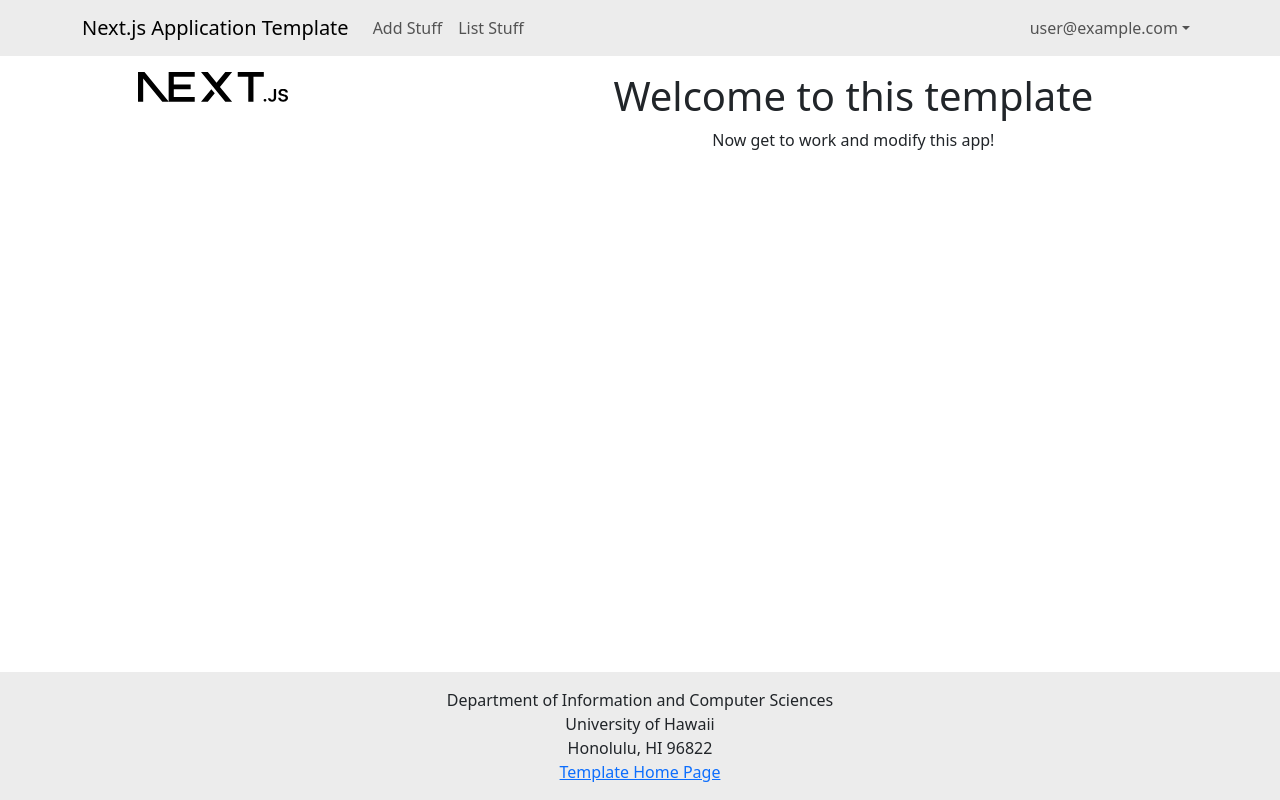
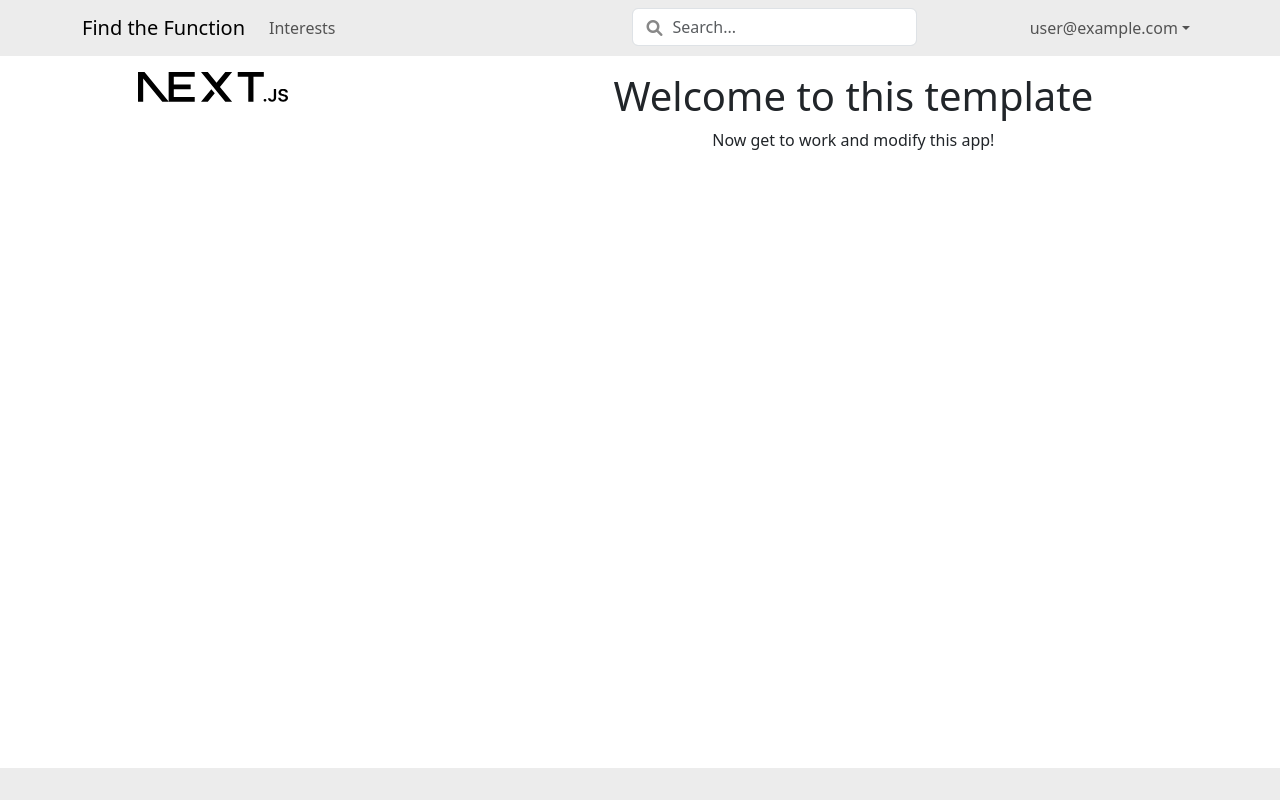
Before and after one commit to find-the-function/find-the-function, a Next.js app: page / in a window 1280 px wide. Built offline with nearby package versions, Linux system fonts and the light colour scheme; no server answers; sample sign-in values are in the browser's storage.

Commit message:
initial page

```diff
--- a/src/app/layout.tsx
+++ b/src/app/layout.tsx
@@ -19,8 +19,8 @@ const geistMono = Geist_Mono({
 });
 
 export const metadata: Metadata = {
-  title: "Next.js Application Template",
-  description: "Generated by ics-software-engineering.github.io",
+  title: "Find the Function",
+  description: "An easy way for incoming students to discover a community of shared interests.",
 };
 
 export default function RootLayout({
--- a/src/components/Footer.tsx
+++ b/src/components/Footer.tsx
@@ -1,20 +1,23 @@
-import { Col, Container } from 'react-bootstrap';
+// import { Col, Container } from 'react-bootstrap';
 
-/** The Footer appears at the bottom of every page. Rendered by the App Layout component. */
-const Footer = () => (
+
+// /** The Footer appears at the bottom of every page. Rendered by the App Layout component. */
+ const Footer = () => (
   <footer className="mt-auto py-3 bg-light">
-    <Container>
-      <Col className="text-center">
-        Department of Information and Computer Sciences
-        <br />
-        University of Hawaii
-        <br />
-        Honolulu, HI 96822
-        <br />
-        <a href="https://ics-software-engineering.github.io/nextjs-application-template">Template Home Page</a>
-      </Col>
-    </Container>
-  </footer>
-);
-
+    </footer>
+ );
+//  <footer className="mt-auto py-3 bg-light">
+//    <Container>
+//      <Col className="text-center">
+//        Department of Information and Computer Sciences
+//        <br />
+//        University of Hawaii
+//        <br />
+//        Honolulu, HI 96822
+//        <br />
+//        <a href="https://ics-software-engineering.github.io/nextjs-application-template">Template Home Page</a>
+//      </Col>
+//    </Container>
+//  </footer>
+// );
 export default Footer;
--- a/src/components/Navbar.tsx
+++ b/src/components/Navbar.tsx
@@ -6,6 +6,7 @@ import { Container, Nav, Navbar, NavDropdown } from 'react-bootstrap';
 import { BoxArrowRight, Lock, PersonFill, PersonPlusFill } from 'react-bootstrap-icons';
 import React from 'react';
 import Link from 'next/link';
+import './search.css';
 
 const NavBar: React.FC = () => {
   const { data: session, status } = useSession();
@@ -16,18 +17,22 @@ const NavBar: React.FC = () => {
   return (
     <Navbar bg="light" expand="lg">
       <Container>
-        <Navbar.Brand as={Link} href="/">Next.js Application Template</Navbar.Brand>
+        <Navbar.Brand as={Link} href="/">Find the Function</Navbar.Brand>
         <Navbar.Toggle aria-controls="basic-navbar-nav" />
         <Navbar.Collapse id="basic-navbar-nav">
           <Nav className="me-auto justify-content-start">
             {currentUser && (
               <>
-                <Nav.Link as={Link} id="add-stuff-nav" href="/add" active={pathName === '/add'}>
-                  Add Stuff
+                <Nav.Link as={Link} id="interests-nav" href="/interests" active={pathName === '/interests'}>
+                  Interests
                 </Nav.Link>
-                <Nav.Link as={Link} id="list-stuff-nav" href="/list" active={pathName === '/list'}>
-                  List Stuff
-                </Nav.Link>
+                <link href="https://cdnjs.cloudflare.com/ajax/libs/font-awesome/6.0.0-beta3/css/all.min.css" rel="stylesheet"></link>
+                  <div className="row justify-content-center">
+                    <div className="search-container">
+                      <input type="text" className="form-control search-input" placeholder="Search..." />
+                      <i className="fas fa-search search-icon"></i>
+                    </div>
+                  </div>
               </>
             )}
             {currentUser && role === 'ADMIN' && (
@@ -39,13 +44,17 @@ const NavBar: React.FC = () => {
           <Nav>
             {session ? (
               <NavDropdown id="login-dropdown" title={currentUser}>
-                <NavDropdown.Item as={Link} id="login-dropdown-sign-out" href="/api/auth/signout">
-                  <BoxArrowRight />
-                  Sign Out
+                <NavDropdown.Item as={Link} id="login-dropdown-profile" href="/profile">
+                  <PersonFill />
+                  Profile
                 </NavDropdown.Item>
                 <NavDropdown.Item as={Link} id="login-dropdown-change-password" href="/auth/change-password">
                   <Lock />
                   Change Password
+                </NavDropdown.Item>
+                <NavDropdown.Item as={Link} id="login-dropdown-sign-out" href="/api/auth/signout">
+                  <BoxArrowRight />
+                  Sign Out
                 </NavDropdown.Item>
               </NavDropdown>
             ) : (
--- /dev/null
+++ b/src/components/search.css
@@ -0,0 +1,16 @@
+.search-container {
+    position: relative;
+    padding-left: 300px;
+}
+
+.search-input {
+    padding-left: 40px;
+}
+
+.search-icon {
+    position: absolute;
+    top: 50%;
+    left: 315px;
+    transform: translateY(-50%);
+    color: #888;
+}
```
Also changed, not shown: src/app/home/page.tsx (added, +20 -0 lines), src/components/EventCard.tsx (added, +33 -0 lines), 1 other file (tests, documents, lock files or other folders).
